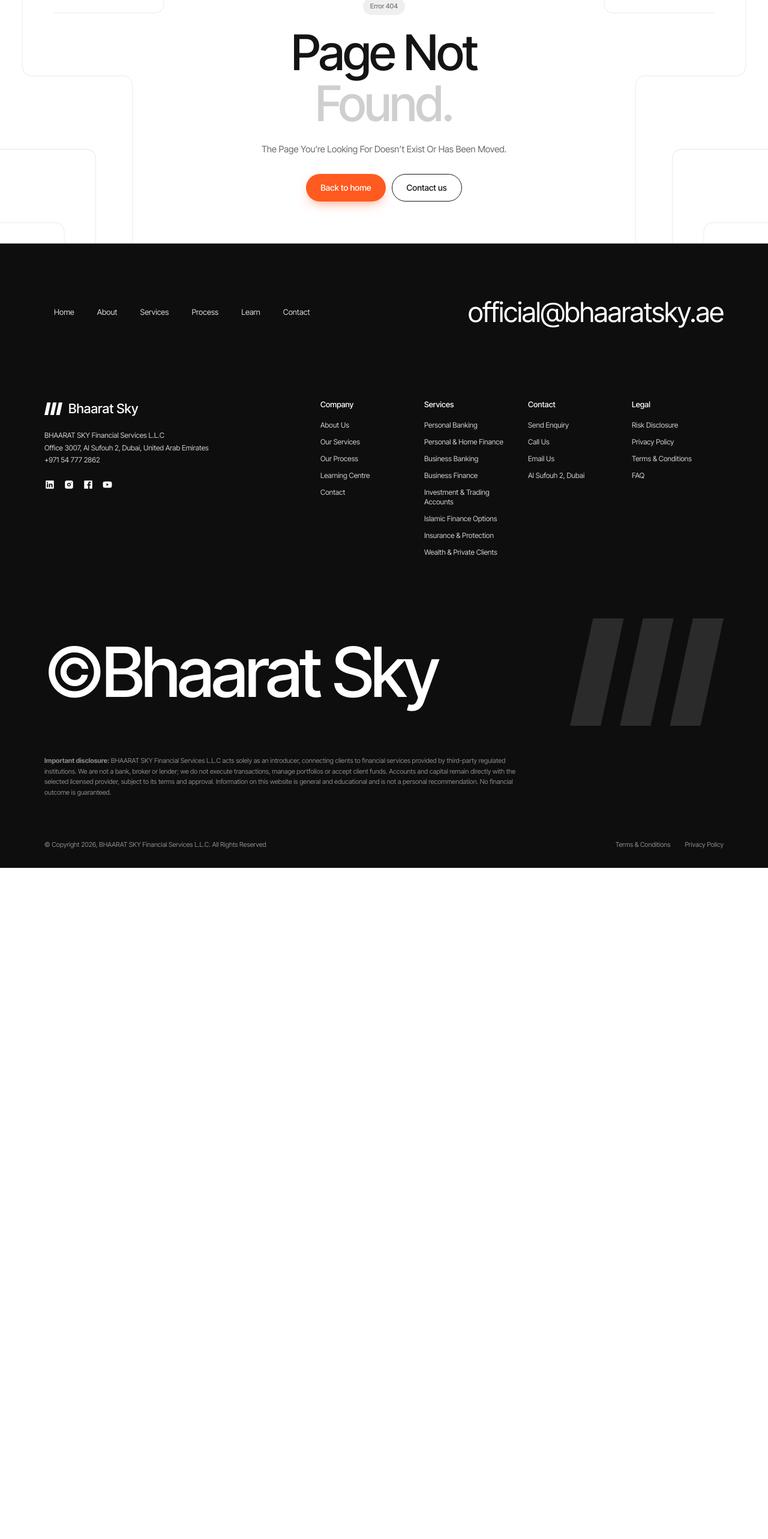
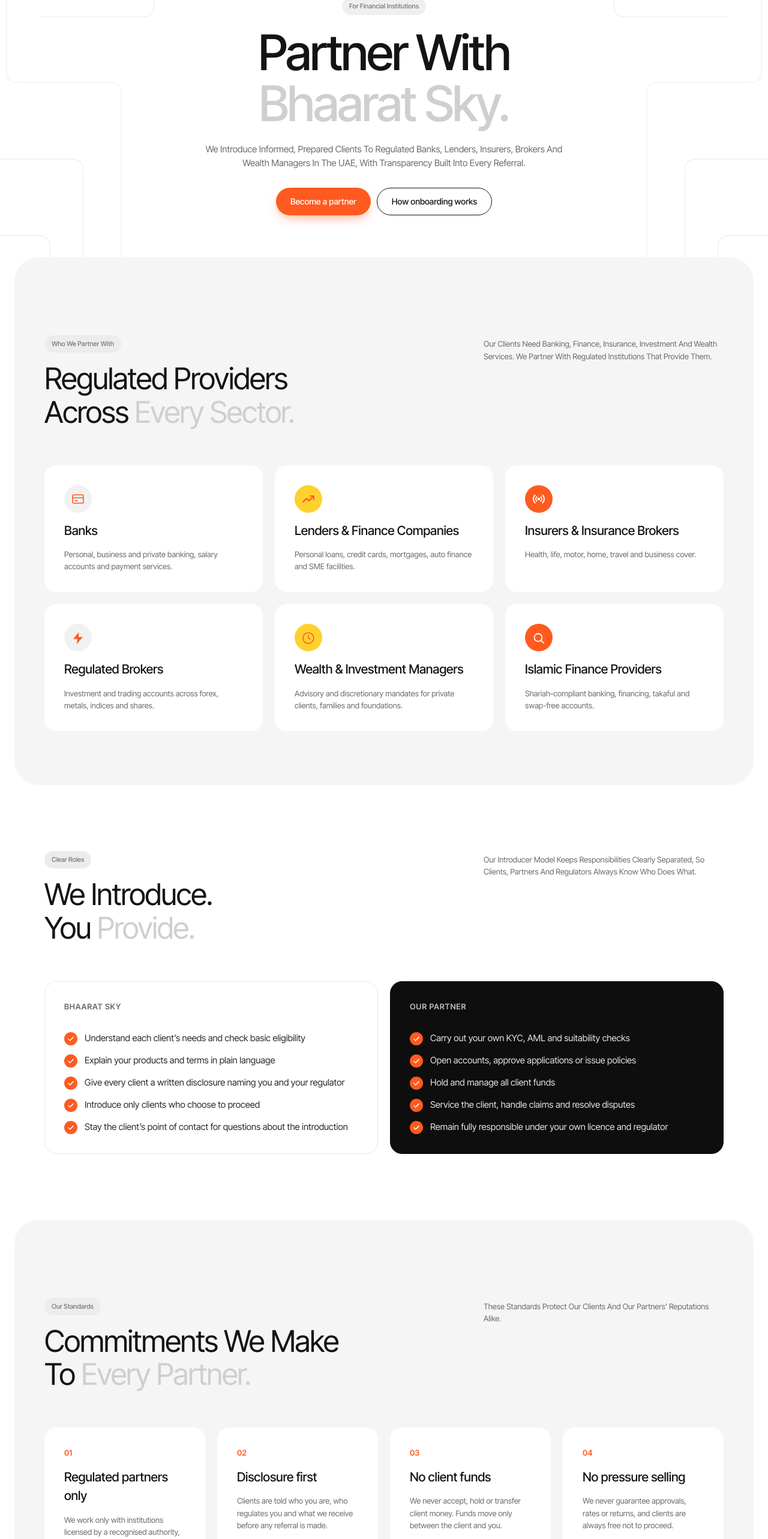
Before and after one commit to rakesh15sri-create/bharatsky_FS, a React (Vite) app: page /partners in a window 1280 px wide. Shown: the part 200-2766 px from the top of the page at 60% size. Before the commit the page ends 1647 px from the top, so only its background shows below. Built offline with nearby package versions, Linux system fonts and the light colour scheme.

Commit message:
Business Content Published

```diff
--- a/src/App.jsx
+++ b/src/App.jsx
@@ -6,6 +6,7 @@
 import Process from './pages/Process';
 import Contact from './pages/Contact';
 import Learn from './pages/Learn';
+import Partners from './pages/Partners';
 import { Privacy, RiskDisclosure, Terms } from './pages/Legal';
 import NotFound from './pages/NotFound';
 
@@ -18,6 +19,7 @@
         <Route path="services" element={<Services />} />
         <Route path="process" element={<Process />} />
         <Route path="learn" element={<Learn />} />
+        <Route path="partners" element={<Partners />} />
         <Route path="contact" element={<Contact />} />
         <Route path="privacy" element={<Privacy />} />
         <Route path="terms" element={<Terms />} />
--- a/src/components/Layout.jsx
+++ b/src/components/Layout.jsx
@@ -176,7 +176,7 @@
 }
 
 const FOOTER_COLS = [
-  ['Company', [['About Us', '/about'], ['Our Services', '/services'], ['Our Process', '/process'], ['Learning Centre', '/learn'], ['Contact', '/contact']]],
+  ['Company', [['About Us', '/about'], ['Our Services', '/services'], ['Our Process', '/process'], ['Learning Centre', '/learn'], ['Partner With Us', '/partners'], ['Contact', '/contact']]],
   ['Services', SERVICES.map(s => [s.name, `/services#${s.id}`])],
   ['Contact', [['Send Enquiry', '/contact'], ['Call Us', SITE.phoneHref], ['Email Us', `mailto:${SITE.email}`], ['Al Sufouh 2, Dubai', '/contact']]],
   ['Legal', [['Risk Disclosure', '/risk-disclosure'], ['Privacy Policy', '/privacy'], ['Terms & Conditions', '/terms'], ['FAQ', '/process#faq']]],
--- a/src/data/services.js
+++ b/src/data/services.js
@@ -70,7 +70,7 @@
     lead: 'Insurance protects what you have built. We help you understand the types of cover available and, where permitted, introduce you to licensed insurers and insurance brokers so you can compare quotes and choose with confidence.',
     tags: ['Health', 'Life', 'Motor', 'Home', 'Business'],
     listTitle: 'We can introduce you for',
-    list: ['Health and family health insurance', 'Life, critical illness and savings plans', 'Motor, home and travel cover', 'Group health and group life for employers', 'Business cover: liability, property, marine and professional indemnity'],
+    list: ['Health and family health insurance', 'Life, critical illness and savings plans', 'Motor, home, travel and personal belongings cover', 'Group health and group life for employers', 'Business cover: liability, property, marine, fleet and professional indemnity', 'Renewal reminders and guidance on the insurer’s claims process'],
   },
   {
     id: 'wealth',
--- a/src/data/site.js
+++ b/src/data/site.js
@@ -18,4 +18,4 @@
   { to: '/contact', label: 'Contact' },
 ];
 
-export const SERVICE_TOPICS = [...SERVICES.map(s => s.name), 'Other / Not sure'];
+export const SERVICE_TOPICS = [...SERVICES.map(s => s.name), 'Provider partnership', 'Other / Not sure'];
--- a/src/pages/About.jsx
+++ b/src/pages/About.jsx
@@ -93,6 +93,7 @@
           <div className="mt-[90px]">
             <SplitHead chip="Who We Serve" title={<>Introductions For<br />Every <Muted>Kind Of Client.</Muted></>}>
               <Small>From A First Bank Account To Institutional Mandates, We Match Each Client With Providers Suited To Their Size, Needs And Goals.</Small>
+              <Button to="/partners" variant="outline" size="sm">Are you a provider? Partner with us</Button>
             </SplitHead>
             <div className="grid gap-5 sm:grid-cols-2 lg:grid-cols-4">
               {WHO_WE_SERVE.map(([title, text], i) => (
--- /dev/null
+++ b/src/pages/Partners.jsx
@@ -0,0 +1,156 @@
+import { Button, CardNum, CardTitle, CheckList, Chip, Container, Cta, H2, Ic, InfoCard, Lead, ListTitle, Muted, Panel, Small, SplitHead, PageHero, useTitle } from '../components/ui';
+import { SITE } from '../data/site';
+
+const PARTNER_TYPES = [
+  ['card', 'grey', 'Banks', 'Personal, business and private banking, salary accounts and payment services.'],
+  ['trend', 'yellow', 'Lenders & Finance Companies', 'Personal loans, credit cards, mortgages, auto finance and SME facilities.'],
+  ['broadcast', 'orange', 'Insurers & Insurance Brokers', 'Health, life, motor, home, travel and business cover.'],
+  ['bolt', 'grey', 'Regulated Brokers', 'Investment and trading accounts across forex, metals, indices and shares.'],
+  ['clock', 'yellow', 'Wealth & Investment Managers', 'Advisory and discretionary mandates for private clients, families and foundations.'],
+  ['search', 'orange', 'Islamic Finance Providers', 'Shariah-compliant banking, financing, takaful and swap-free accounts.'],
+];
+
+const WE_DO = [
+  'Understand each client’s needs and check basic eligibility',
+  'Explain your products and terms in plain language',
+  'Give every client a written disclosure naming you and your regulator',
+  'Introduce only clients who choose to proceed',
+  'Stay the client’s point of contact for questions about the introduction',
+];
+
+const YOU_DO = [
+  'Carry out your own KYC, AML and suitability checks',
+  'Open accounts, approve applications or issue policies',
+  'Hold and manage all client funds',
+  'Service the client, handle claims and resolve disputes',
+  'Remain fully responsible under your own licence and regulator',
+];
+
+const STANDARDS = [
+  ['Regulated partners only', 'We work only with institutions licensed by a recognised authority, verified in the regulator’s public register.'],
+  ['Disclosure first', 'Clients are told who you are, who regulates you and what we receive before any referral is made.'],
+  ['No client funds', 'We never accept, hold or transfer client money. Funds move only between the client and you.'],
+  ['No pressure selling', 'We never guarantee approvals, rates or returns, and clients are always free not to proceed.'],
+];
+
+const ONBOARDING = [
+  ['Introduction call', 'We learn about your products, target clients and acceptance criteria.'],
+  ['Due diligence', 'We verify your licence, review public regulatory and legal records and check client-money arrangements.'],
+  ['Introducer agreement', 'We agree roles, responsibilities, disclosure wording and commercial terms in writing.'],
+  ['Go live & review', 'We start introducing suitable clients and review the partnership regularly.'],
+];
+
+export default function Partners() {
+  useTitle('Partner With Us');
+  return (
+    <>
+      <PageHero
+        crumb="Partners"
+        chip="For Financial Institutions"
+        title={<>Partner With<br /><Muted>Bhaarat Sky.</Muted></>}
+        sub="We Introduce Informed, Prepared Clients To Regulated Banks, Lenders, Insurers, Brokers And Wealth Managers In The UAE, With Transparency Built Into Every Referral."
+      >
+        <Button href={`mailto:${SITE.email}?subject=${encodeURIComponent('Partnership enquiry')}`}>Become a partner</Button>
+        <Button href="#onboarding" variant="outline">How onboarding works</Button>
+      </PageHero>
+
+      {/* ============ WHO WE PARTNER WITH ============ */}
+      <Panel>
+        <Container>
+          <SplitHead chip="Who We Partner With" title={<>Regulated Providers<br />Across <Muted>Every Sector.</Muted></>}>
+            <Small>Our Clients Need Banking, Finance, Insurance, Investment And Wealth Services. We Partner With Regulated Institutions That Provide Them.</Small>
+          </SplitHead>
+          <div className="grid gap-5 sm:grid-cols-2 lg:grid-cols-3">
+            {PARTNER_TYPES.map(([icon, tone, title, text]) => (
+              <InfoCard key={title} className="border-transparent">
+                <Ic name={icon} tone={tone} className="text-[46px]" />
+                <CardTitle>{title}</CardTitle>
+                <Small>{text}</Small>
+              </InfoCard>
+            ))}
+          </div>
+        </Container>
+      </Panel>
+
+      {/* ============ ROLES ============ */}
+      <section className="py-20 md:py-[110px]">
+        <Container>
+          <SplitHead chip="Clear Roles" title={<>We Introduce.<br />You <Muted>Provide.</Muted></>}>
+            <Small>Our Introducer Model Keeps Responsibilities Clearly Separated, So Clients, Partners And Regulators Always Know Who Does What.</Small>
+          </SplitHead>
+          <div className="grid gap-5 md:grid-cols-2">
+            <InfoCard>
+              <ListTitle>Bhaarat Sky</ListTitle>
+              <CheckList items={WE_DO} />
+            </InfoCard>
+            <InfoCard dark>
+              <ListTitle className="text-[#9a9a9a]">Our partner</ListTitle>
+              <CheckList items={YOU_DO} dark />
+            </InfoCard>
+          </div>
+        </Container>
+      </section>
+
+      {/* ============ STANDARDS + ONBOARDING ============ */}
+      <Panel>
+        <Container>
+          <SplitHead chip="Our Standards" title={<>Commitments We Make<br />To <Muted>Every Partner.</Muted></>}>
+            <Small>These Standards Protect Our Clients And Our Partners’ Reputations Alike.</Small>
+          </SplitHead>
+          <div className="grid gap-5 sm:grid-cols-2 lg:grid-cols-4">
+            {STANDARDS.map(([title, text], i) => (
+              <InfoCard key={title} className="border-transparent">
+                <CardNum>{String(i + 1).padStart(2, '0')}</CardNum>
+                <CardTitle>{title}</CardTitle>
+                <Small>{text}</Small>
+              </InfoCard>
+            ))}
+          </div>
+
+          <div id="onboarding" className="mt-[90px] scroll-mt-[110px]">
+            <SplitHead chip="Partner Onboarding" title={<>Four Steps To<br />A <Muted>Partnership.</Muted></>}>
+              <Small>Every Partnership Starts With Due Diligence And A Written Agreement, Before Any Client Is Introduced.</Small>
+            </SplitHead>
+            <div className="grid gap-5">
+              {ONBOARDING.map(([title, text], i) => (
+                <article key={title} className="group grid items-center gap-4 rounded-card bg-white p-[30px] md:grid-cols-[120px_1fr_1.4fr] md:gap-10 md:p-10">
+                  <span className="text-[56px] font-medium leading-none tracking-[-.04em] text-mute transition-colors duration-300 group-hover:text-brand">
+                    {String(i + 1).padStart(2, '0')}
+                  </span>
+                  <h3 className="text-[24px] font-medium tracking-[-.02em]">{title}</h3>
+                  <Small className="text-sm!">{text}</Small>
+                </article>
+              ))}
+            </div>
+          </div>
+        </Container>
+      </Panel>
+
+      {/* ============ COMMERCIALS ============ */}
+      <section className="py-20 md:py-[110px]">
+        <Container className="grid items-start gap-[30px] md:grid-cols-2 md:gap-[60px]">
+          <div>
+            <Chip>Commercial Terms</Chip>
+            <H2>Simple, Transparent<br /><Muted>Arrangements.</Muted></H2>
+          </div>
+          <div>
+            <Lead>
+              Partnerships are usually based on a referral fee or a revenue-share arrangement, agreed in writing before any introduction takes place.
+            </Lead>
+            <Lead>
+              Whatever the arrangement, its basis is disclosed to every client in their written disclosure, so there are no hidden incentives and
+              clients can decide with full information.
+            </Lead>
+          </div>
+        </Container>
+      </section>
+
+      <Cta
+        title="Let’s Build A Partnership"
+        sub="Tell Us About Your Institution, Your Products And The Clients You Serve. Our Team Will Arrange An Introduction Call."
+        primary={{ href: `mailto:${SITE.email}?subject=${encodeURIComponent('Partnership enquiry')}`, children: 'Email our partnerships team' }}
+        secondary={{ to: '/contact', children: 'Use the contact form' }}
+      />
+    </>
+  );
+}
```
